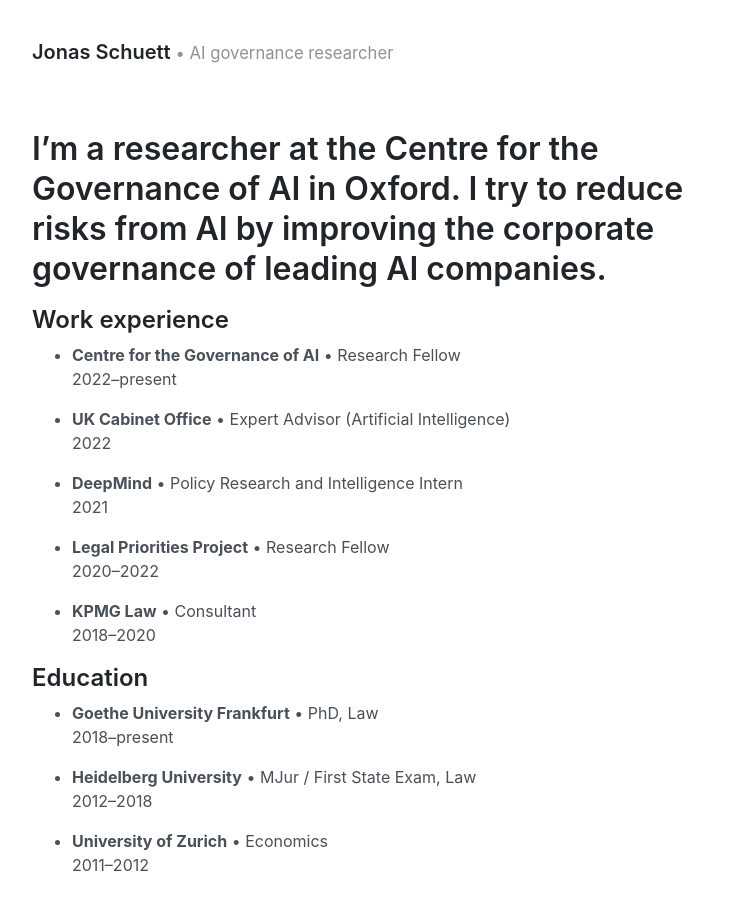
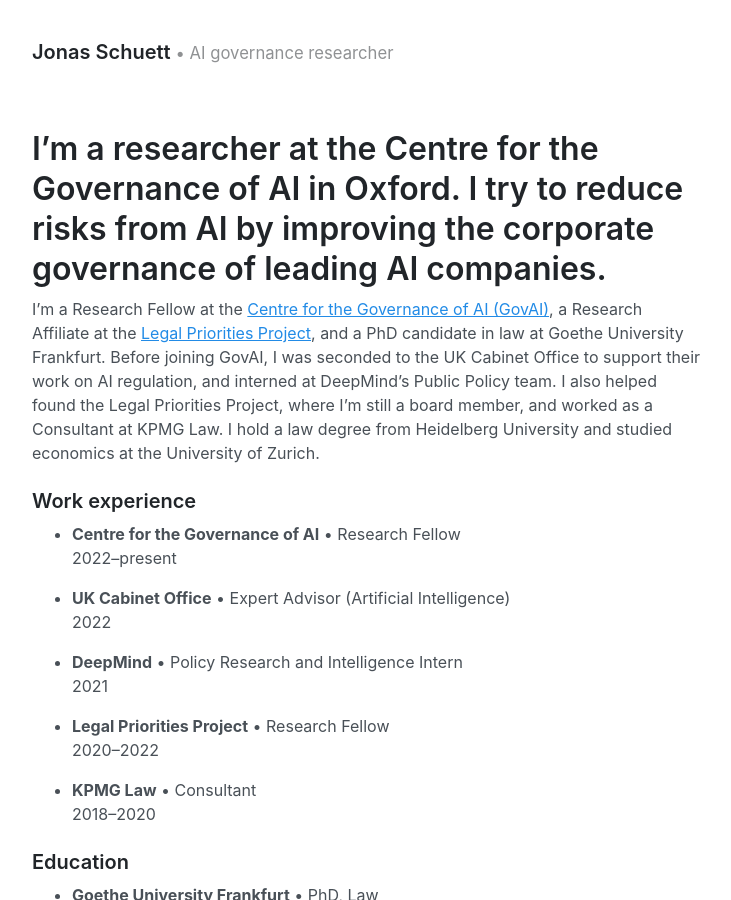
Before and after one commit to jonasschuett/jonasschuett.github.io, a Jekyll site: the page built from _posts/2020-04-04-introduction.md, in a window 1280 px wide and 900 px high. Shown: the whole window, without its empty margins (272-1003 px from the left). Built offline with Jekyll 4.4.1, drawn with Linux system fonts in a browser that asks for light colours.

Commit message:
Update 2020-04-04-introduction.md

```diff
--- a/_posts/2020-04-04-introduction.md
+++ b/_posts/2020-04-04-introduction.md
@@ -3,8 +3,9 @@ layout: page
 title: I’m a researcher at the Centre for the Governance of AI in Oxford. I try to reduce risks from AI by improving the corporate governance of leading AI companies.
 ---
 
+I'm a Research Fellow at the [Centre for the Governance of AI (GovAI)](https://www.governance.ai/), a Research Affiliate at the [Legal Priorities Project](https://www.legalpriorities.org/), and a PhD candidate in law at Goethe University Frankfurt. Before joining GovAI, I was seconded to the UK Cabinet Office to support their work on AI regulation, and interned at DeepMind’s Public Policy team. I also helped found the Legal Priorities Project, where I'm still a board member, and worked as a Consultant at KPMG Law. I hold a law degree from Heidelberg University and studied economics at the University of Zurich.
 
-## Work experience
+### Work experience
 - **Centre for the Governance of AI** • Research Fellow <br>
 2022–present
 
@@ -21,7 +22,7 @@ title: I’m a researcher at the Centre for the Governance of AI in Oxford. I tr
 2018–2020
 
 
-## Education
+### Education
 - **Goethe University Frankfurt** • PhD, Law <br>
 2018–present
 
@@ -46,7 +47,7 @@ title: I’m a researcher at the Centre for the Governance of AI in Oxford. I tr
 
 ---
 
-## Publications
+### Publications
 
 - **Defining the scope of AI regulations** (2023) <br>
 Jonas Schuett <br>
@@ -80,7 +81,7 @@ IEEE Transactions on Technology and Society <br>
 
 ---
 
-## Contact
+### Contact
 Find me on [Twitter](https://twitter.com/jonasschuett) and [LinkedIn](https://www.linkedin.com/in/jonasschuett). Contact me at [jonas.schuett@governance.ai](mailto:jonas.schuett@governance.ai).
 
 Find my research on [ORCID](https://orcid.org/0000-0001-7154-5049), [Google Scholar](https://scholar.google.com/citations?user=iZXltDgAAAAJ&hl=en&oi=ao), and [SSRN](https://papers.ssrn.com/sol3/cf_dev/AbsByAuth.cfm?per_id=3705327).
```
